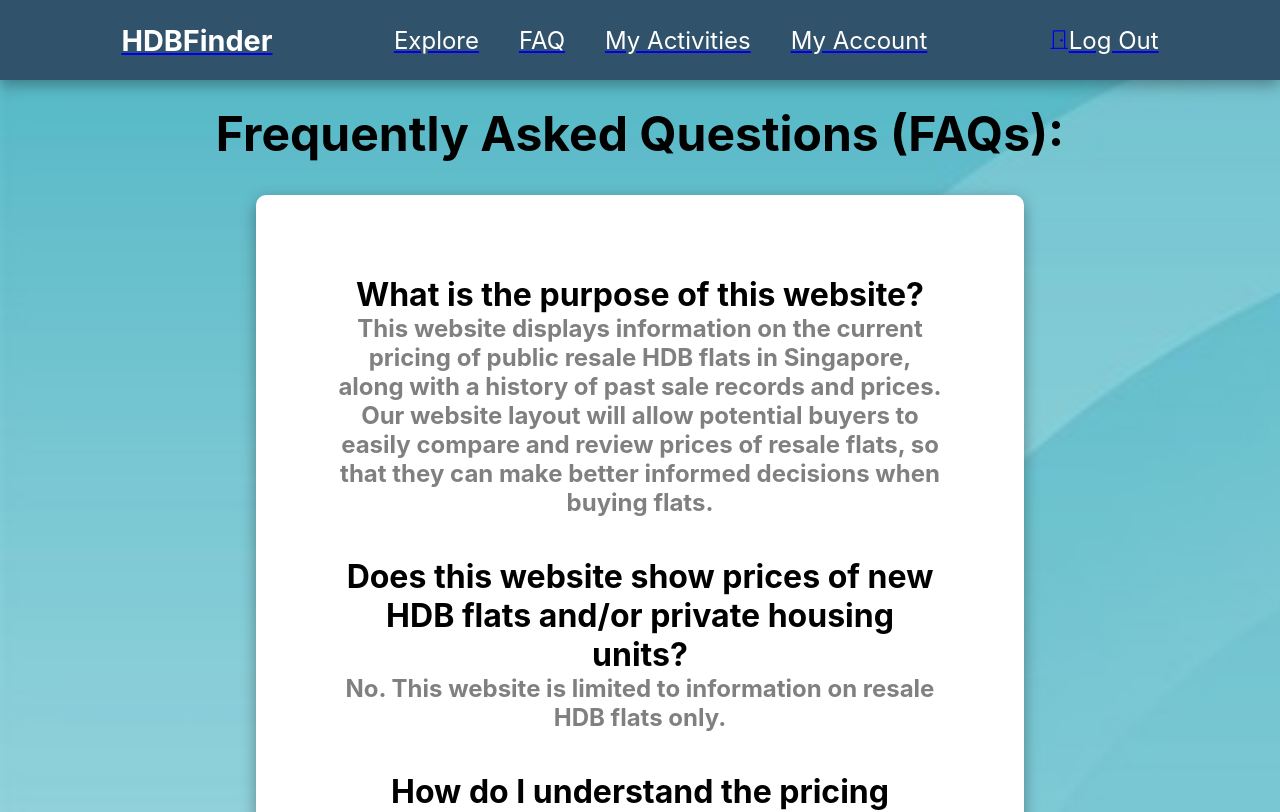
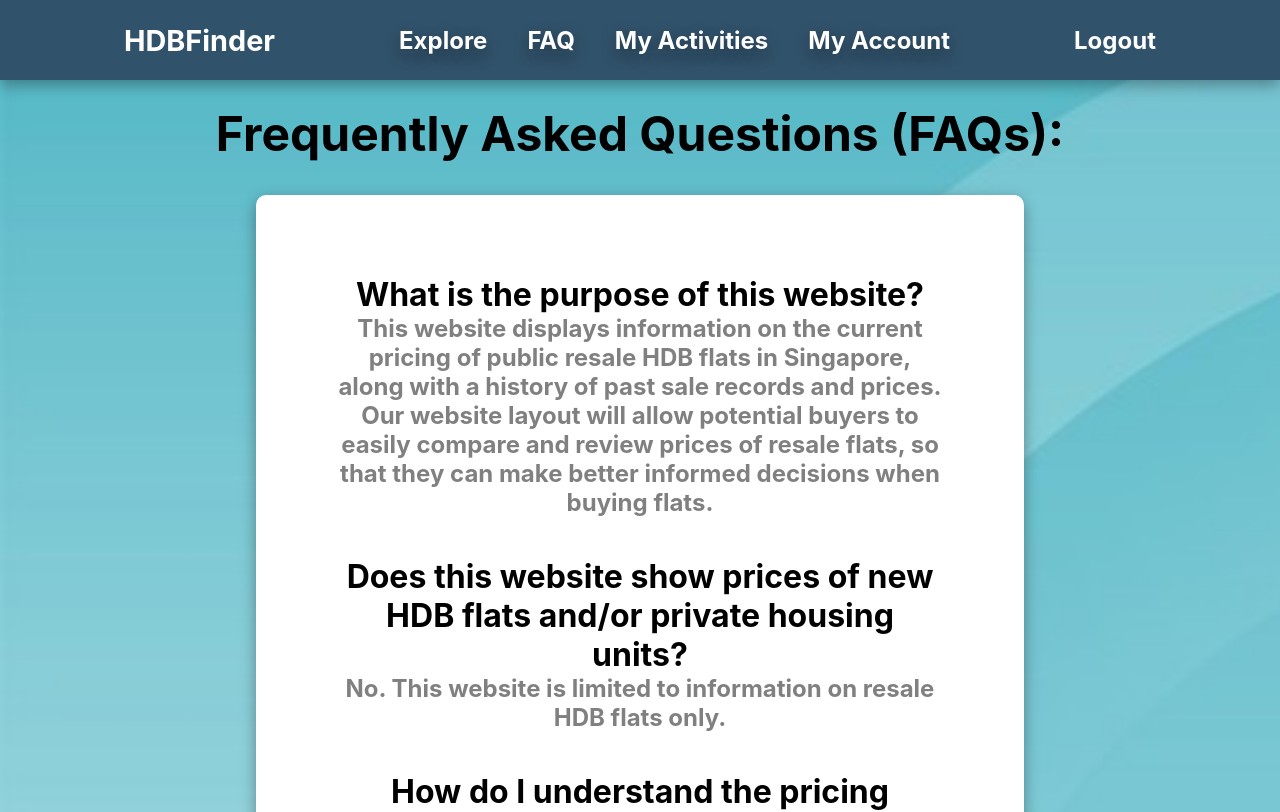
Before and after one commit to Realker/SC2006-Project, a React (Create React App) app in the folder frontend/: page /FAQ in a window 1280 px wide. Shown: the top 812 px of the page. Built offline with nearby package versions, Linux system fonts and the light colour scheme.

Commit message:
NavBar UI

```diff
--- a/frontend/src/components/NavBar.js
+++ b/frontend/src/components/NavBar.js
@@ -1,7 +1,6 @@
 import React, {useState,useEffect} from 'react'
 import {useCookies} from 'react-cookie';
 import { NavLink, Link } from 'react-router-dom'
-
 import '../css/NavBar.css';
 const currentTab = ({ isActive }) => {
   return isActive
@@ -17,36 +16,33 @@ export default function NavBar() {
       <div>
           <nav class = "NavBar">
               {/* Logo */}
-              <Link to="/Homepage" className={currentTab}>
+              <Link to="/Homepage" className= "Logo">
                   <p className='Logo'>HDBFinder</p>
               </Link>
 
               {/* Menu links */}
               <ul class = "NavBarLink">
-                  <NavLink to="/ExploreHouses" className={currentTab}>
+                  <NavLink to="/ExploreHouses" className="NavBarLink">
 
                       <li class = "NavBarLink">Explore</li>
                   </NavLink>
-                  <NavLink to="/FAQ" className={currentTab}>
+                  <NavLink to="/FAQ" className="NavBarLink">
 
                       <li class = "NavBarLink">FAQ</li>
                   </NavLink>
-                  <NavLink to="/MyActivities" className={currentTab}>
+                  <NavLink to="/MyActivities" className="NavBarLink">
 
                       <li class = "NavBarLink">My Activities</li></NavLink>
-                  <NavLink to={`/myaccount`} className={currentTab}>
+                  <NavLink to={`/myaccount`} className="NavBarLink">
 
                       <li class = "NavBarLink">My Account</li></NavLink>
               </ul>
 
               {/* TODO : handle log out */}
               {/* Log Out */}
-              <NavLink to="/" className="mt-auto mb-sm-5 py-3 btn btn-primary text-danger gap-3 d-flex align-items-center">
-                  <svg xmlns="http://www.w3.org/2000/svg" width="20" height="20" fill="currentColor" className="bi bi-door-closed" viewBox="0 0 16 16">
-                      <path d="M3 2a1 1 0 0 1 1-1h8a1 1 0 0 1 1 1v13h1.5a.5.5 0 0 1 0 1h-13a.5.5 0 0 1 0-1H3V2zm1 13h8V2H4v13z" />
-                      <path d="M9 9a1 1 0 1 0 2 0 1 1 0 0 0-2 0z" />
-                  </svg>
-                  <span class = "Logout">Log Out</span>
+              <NavLink to="/" className="Logout">
+
+                  <span class = "Logout">Logout</span>
               </NavLink>
           </nav>
       </div>
--- a/frontend/src/css/NavBar.css
+++ b/frontend/src/css/NavBar.css
@@ -14,27 +14,39 @@
     color: white;
     font-size: 1.8rem;
     font-weight: bold;
+    text-decoration-color: #31526b;
+
 }
 
 nav.ul{
 color: white;
+text-decoration-color: #31526b;
 
 }
 
 .NavBarLink{
 
     color: white;
-
+    font-weight: bold;
     display: flex;
     gap: 2.5rem;
+    text-decoration-color: #31526b;
+    text-shadow: rgba(0, 0, 0, 0.35) 0px 5px 15px;
 
 }
 .navButton{
     --color-btn-primary: white;
+    text-decoration-color: #31526b;
 }
 .Logout{
 
     background-color: #31526b;
     color: white;
+    font-weight: bold;
+    display: flex;
+    gap: 2.5rem;
+    text-align: right;
+    text-decoration-color: #31526b;
 
+    border-radius: 8px;
 }
```
